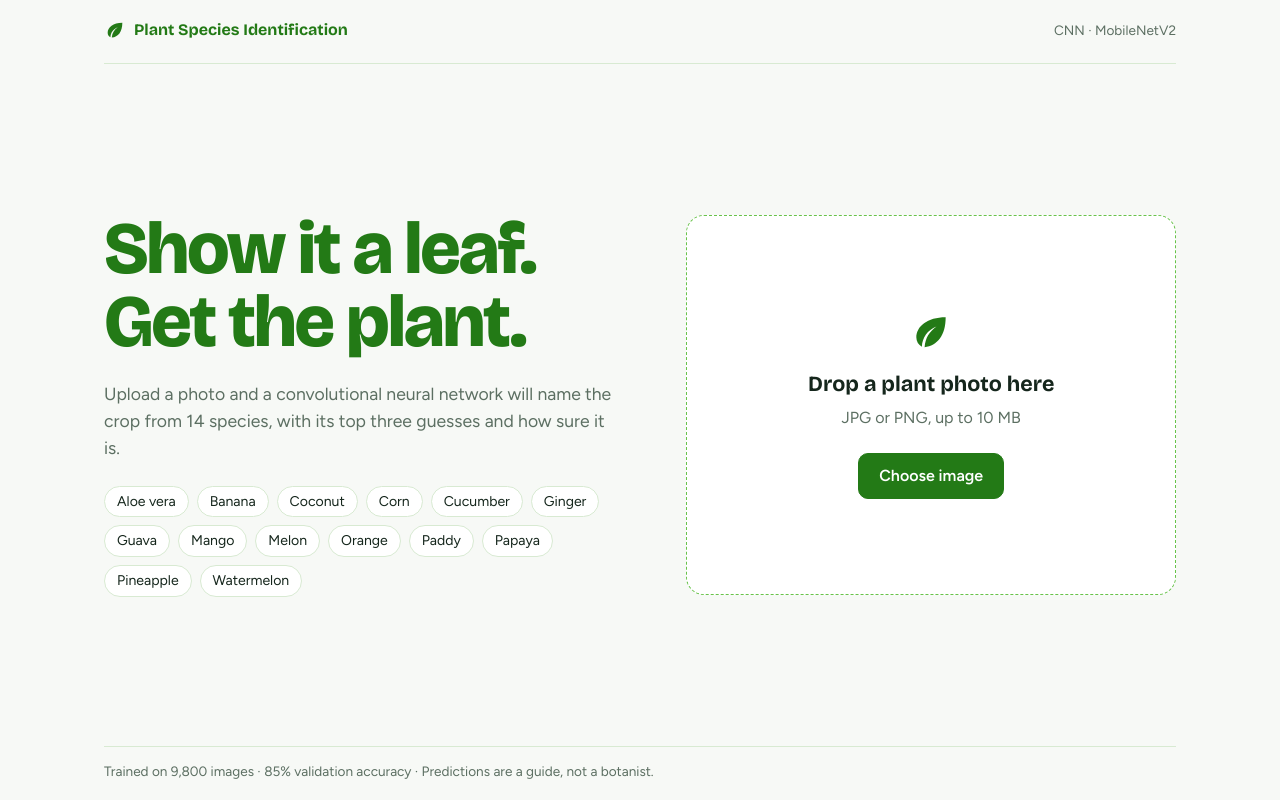
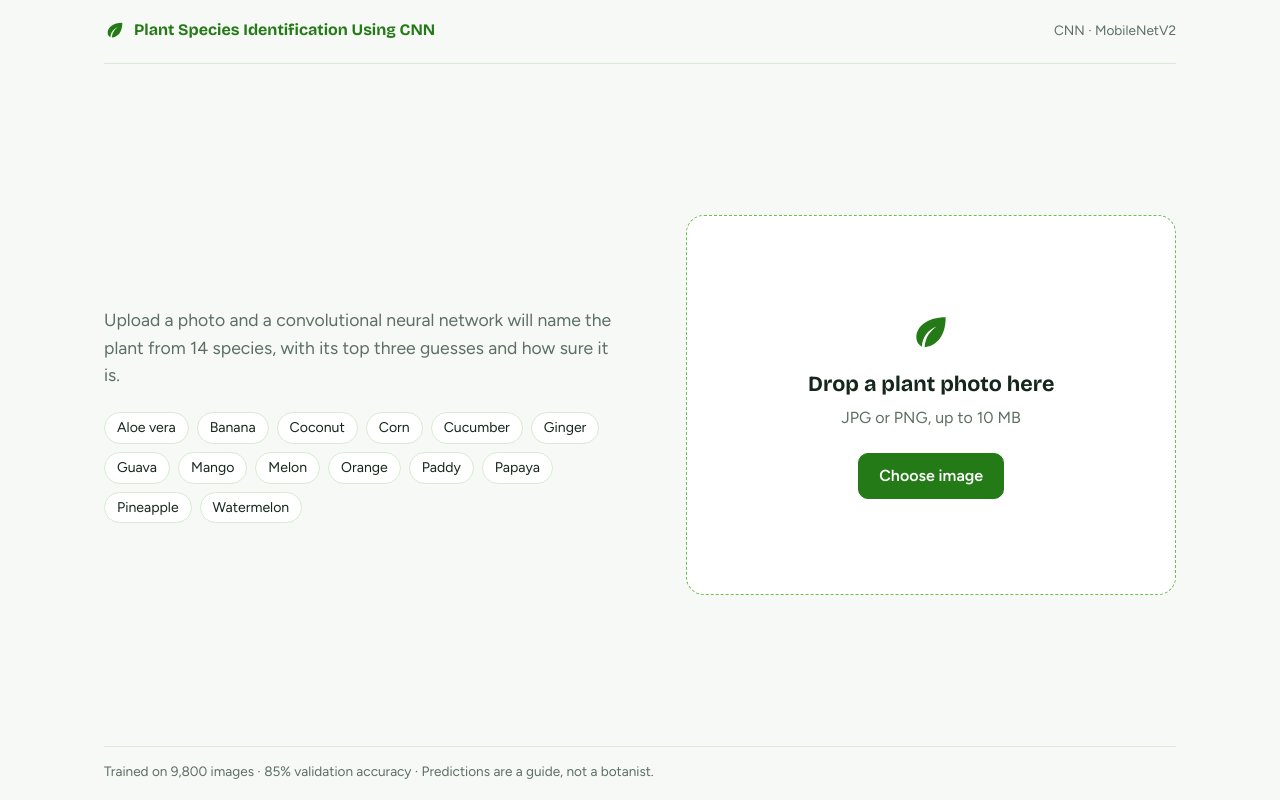
Before and after one commit to Mukunda3187/Plant-Species-Identification, a React (Vite) app in the folder frontend/: page / in a window 1280 px wide. Built offline with nearby package versions, Linux system fonts and the light colour scheme.

Commit message:
Update App.jsx

```diff
--- a/frontend/src/App.jsx
+++ b/frontend/src/App.jsx
@@ -69,16 +69,15 @@ export default function App() {
     <div className="page">
       <header className="top">
         <span className="brand">
-          <LeafMark /> Plant Species Identification
+          <LeafMark />Plant Species Identification Using CNN
         </span>
         <span className="tag">CNN · MobileNetV2</span>
       </header>
 
       <main className="layout">
         <section className="intro">
-          <h1>Show it a leaf.<br />Get the plant.</h1>
           <p className="lede">
-            Upload a photo and a convolutional neural network will name the crop from
+            Upload a photo and a convolutional neural network will name the plant from
             14 species, with its top three guesses and how sure it is.
           </p>
           <ul className="chips" aria-label="Supported plants">
```
